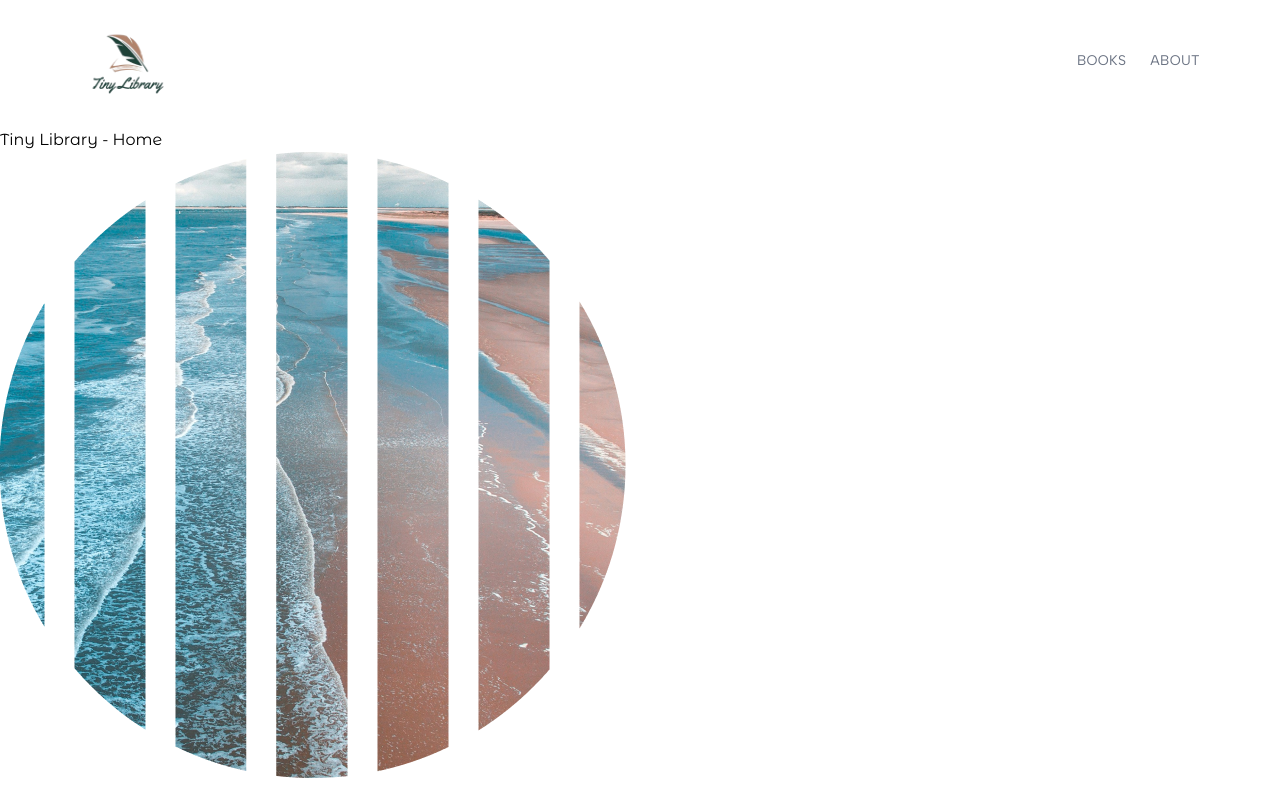
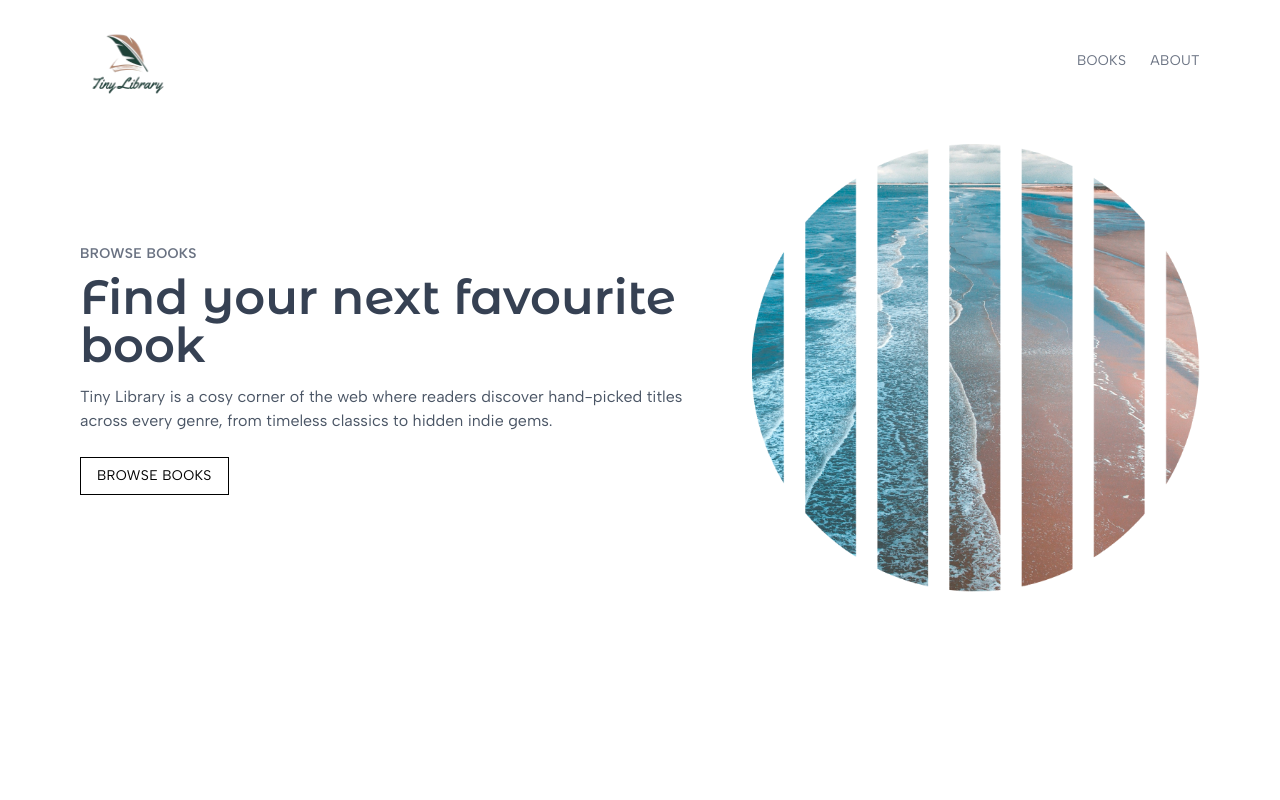
Before and after one commit to iccir919/tiny-library, a Next.js app: page / in a window 1280 px wide. Built offline with nearby package versions, Linux system fonts and the light colour scheme.

Commit message:
Build Home page with Eyebrow and ButtonLink components

```diff
--- a/app/about/contact/page.tsx
+++ b/app/about/contact/page.tsx
@@ -1,7 +1,9 @@
+import Eyebrow from "@/app/components/Eyebrow"
+
 export default function ContactPage() {
     return (
         <main className="max-w-2xl mx-auto p-4">
-            <p className="text-sm uppercase tracking-wide text-gray-700">Ways to reach us</p>
+            <Eyebrow>Ways to reach us</Eyebrow>
             <h1 className="text-4xl font-semibold text-gray-700 mt-2">Contact</h1>
             <ul className="list-disc text-gray-600 mt-4 pl-5 space-y-2">
                 <li>Book suggestions: Tell us what we should add to the shelf.</li>
--- a/app/about/page.tsx
+++ b/app/about/page.tsx
@@ -1,3 +1,6 @@
+import Eyebrow from "@/app/components/Eyebrow"
+import ButtonLink from "@/app/components/ButtonLink"
+
 import Image from "next/image"
 import Link from "next/link"
 
@@ -34,15 +37,15 @@ export default function AboutPage() {
                     alt="A view of a beach, looking out over the coast, which is flat and sandy. The sky is blue with a few clouds."
                 />
                 <div className="flex-1">
-                    <p className="text-sm uppercase tracking-wide text-gray-700 mt-6 md:mt-0">About Tiny Library</p>
-                    <h1 className="text-4xl font-semibold text-gray-700 mt-2">Small shelf, big impact</h1>
+                    <Eyebrow className="mt-6 md:mt-0">About Tiny Library</Eyebrow>
+                    <h1 className="text-5xl font-semibold text-gray-700 mt-2">Small shelf, big impact</h1>
                     <p className="text-gray-600 mt-4">
                         Tiny Library started as a simple idea: make it easier for curious readers to actually find books they&apos;ll love, not just scroll endless lists. Every title here is chosen with care, not algorithms.
                     </p>
                     <div className="text-center mt-6">
-                        <Link href="/about/contact" className="inline-block uppercase border border-black text-black text-sm tracking-wide px-4 py-2 hover:bg-black hover:text-white transition-colors">
+                        <ButtonLink href="/about/contact">
                             Contact Us
-                        </Link>
+                        </ButtonLink>
                     </div>
                 </div>
             </div>
--- /dev/null
+++ b/app/components/ButtonLink.tsx
@@ -0,0 +1,12 @@
+import type { ButtonLinkProps } from "@/app/types"
+
+export default function ButtonLink({ href, children }: ButtonLinkProps) {
+    return (
+        <a
+            href={href}
+             className="inline-block uppercase border border-black text-black text-sm tracking-wide px-4 py-2 hover:bg-black hover:text-white transition-colors"
+        >
+            {children}
+        </a>
+    )
+}
--- /dev/null
+++ b/app/components/Eyebrow.tsx
@@ -0,0 +1,9 @@
+import type { EyebrowProps } from "@/app/types"
+
+export default function Eyebrow({ children, className }: EyebrowProps) {
+    return (
+        <span className={`text-sm font-semibold text-gray-500 uppercase tracking-wide ${className ?? ""}`}>
+            {children}
+        </span>
+    )
+}
--- a/app/page.tsx
+++ b/app/page.tsx
@@ -1,15 +1,33 @@
+import Eyebrow from "@/app/components/Eyebrow"
+import ButtonLink from "@/app/components/ButtonLink"
+
 import Image from "next/image"
+
 import heroImage from "@/public/hero-image.png"
 
 export default function Home() {
   return (
-    <div>
-      <h1>Tiny Library - Home</h1>
-      <Image
+    <main className="max-w-6xl mx-auto p-4">
+      <div className="flex flex-col md:flex-row md:items-center gap-6">
+        <div className="flex-1">
+          <Eyebrow>Browse Books</Eyebrow>
+          <h1 className="text-5xl font-semibold text-gray-700 mt-2">Find your next favourite book</h1>
+          <p className="text-gray-600 mt-4">
+            Tiny Library is a cosy corner of the web where readers discover hand-picked titles across every genre, from timeless classics to hidden indie gems.
+          </p>
+          <div className="mt-6">
+            <ButtonLink href="/books">
+              Browse Books
+            </ButtonLink>
+          </div>
+        </div>
+        <Image
         priority
         src={heroImage}
-        alt="Hero Image for Tiny Library, a view of a beach"
-      />
-    </div>
+        alt="A view of a beach, looking out over the coast, which is flat and sandy. The sky is blue with a few clouds."
+        className="w-full md:w-2/5 h-auto"
+        />
+      </div>
+    </main>
   );
 }
```
Also changed, not shown: app/types/index.ts (+10 -0 lines).
